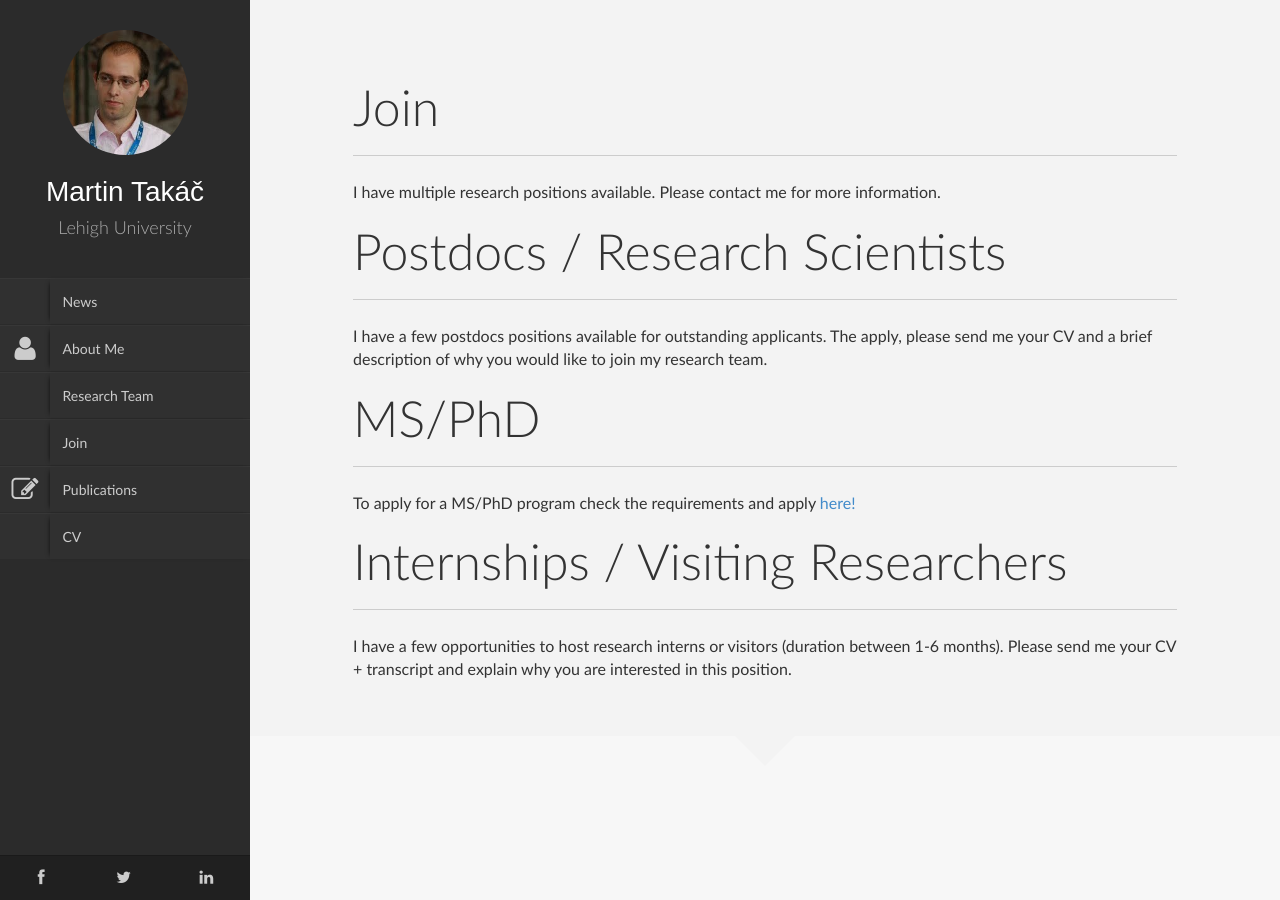
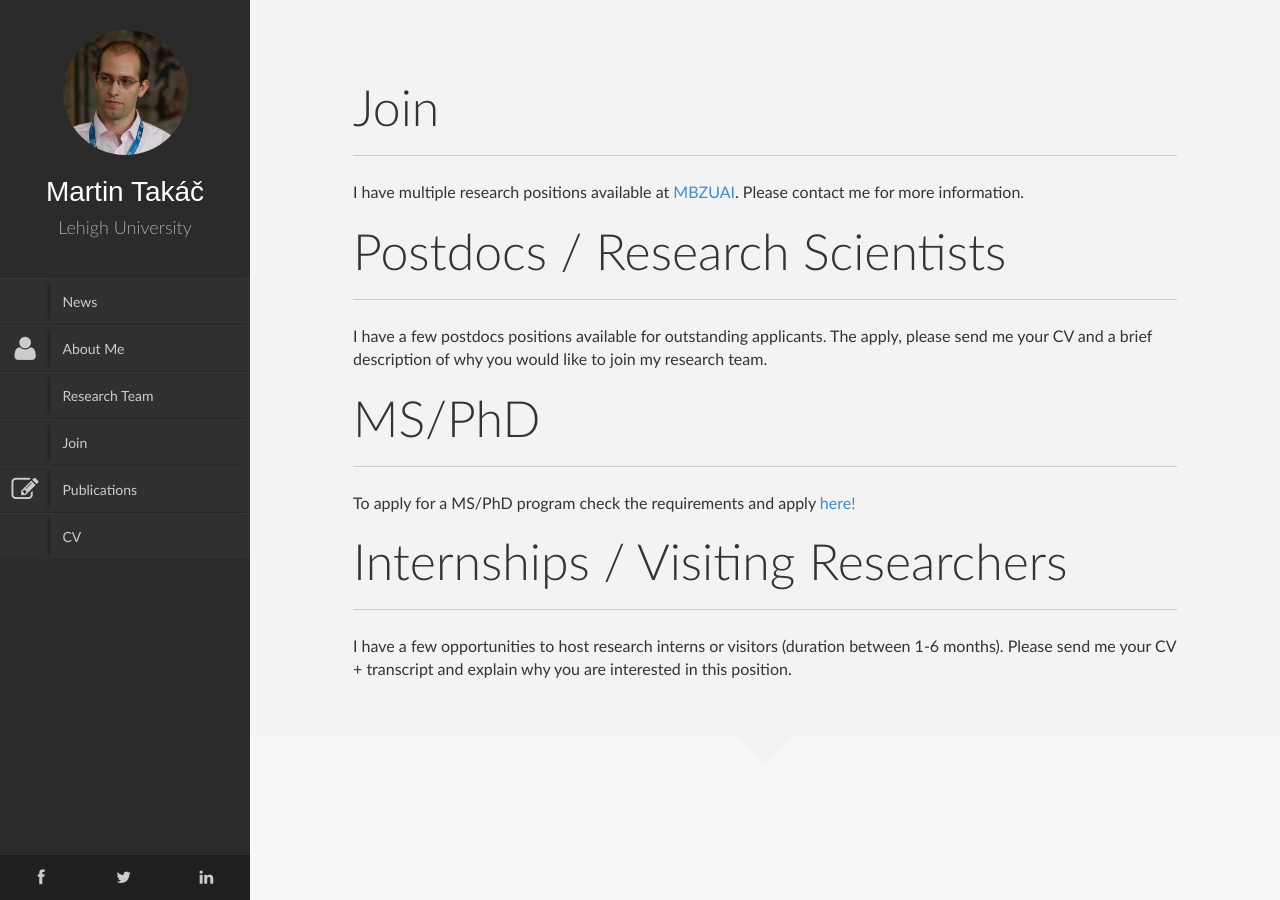
Before and after one commit to martintaki/takac.github.io, a Jekyll site: the page built from Join.html, in a window 1280 px wide. Built offline with Jekyll 4.4.1, drawn with Linux system fonts in a browser that asks for light colours; nearby versions of some CDN libraries; library files that are not in the unit come from our copies.

Commit message:
update 05-07-2021

```diff
--- a/Join.html
+++ b/Join.html
@@ -17,7 +17,7 @@ title: Join
 
 
            <p>
-           I have multiple research positions available. Please contact me for more information.
+           I have multiple research positions available at <a href="https://mbzuai.ac.ae/">MBZUAI</a>. Please contact me for more information.
            </p>
 
 
```
